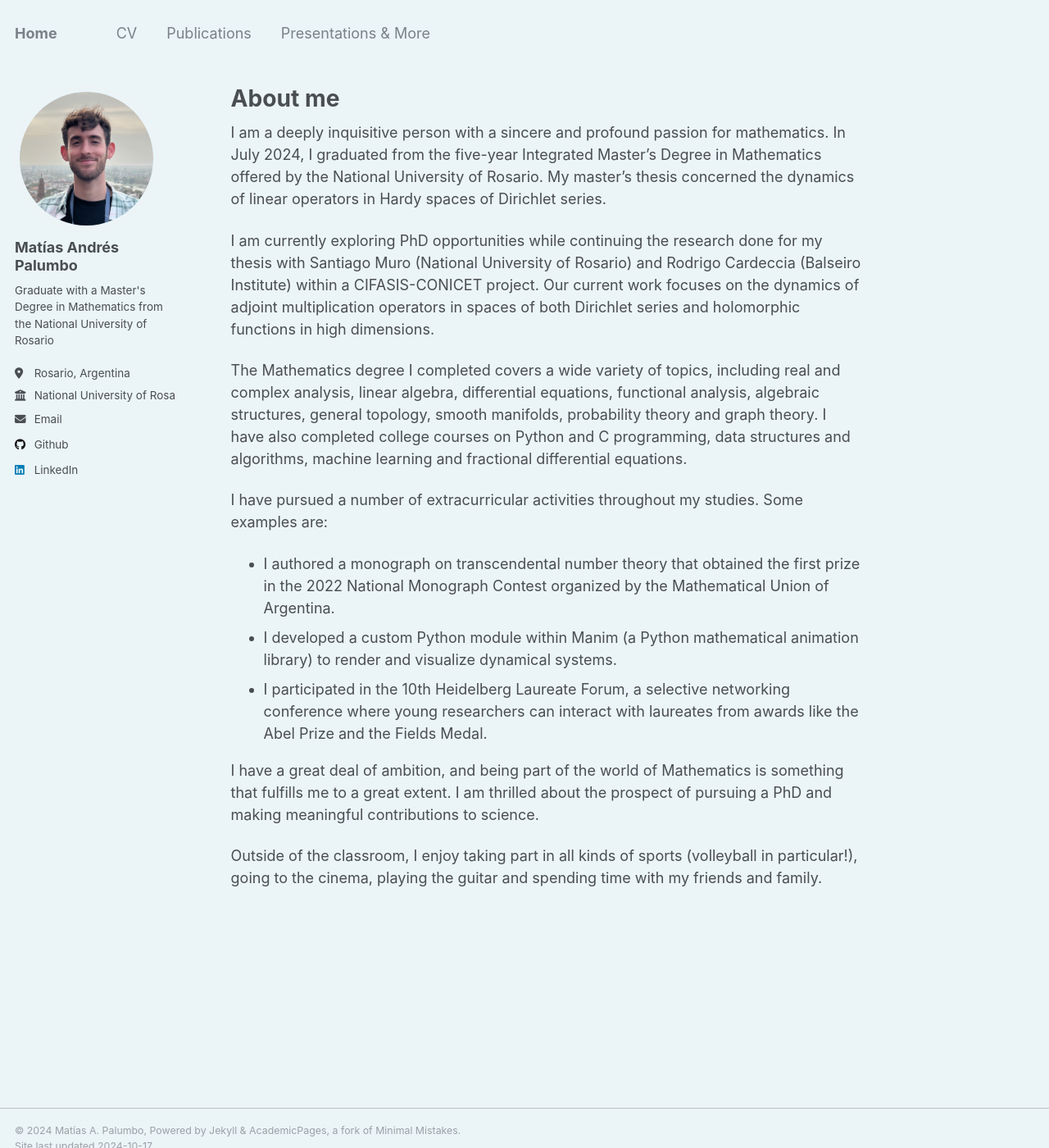
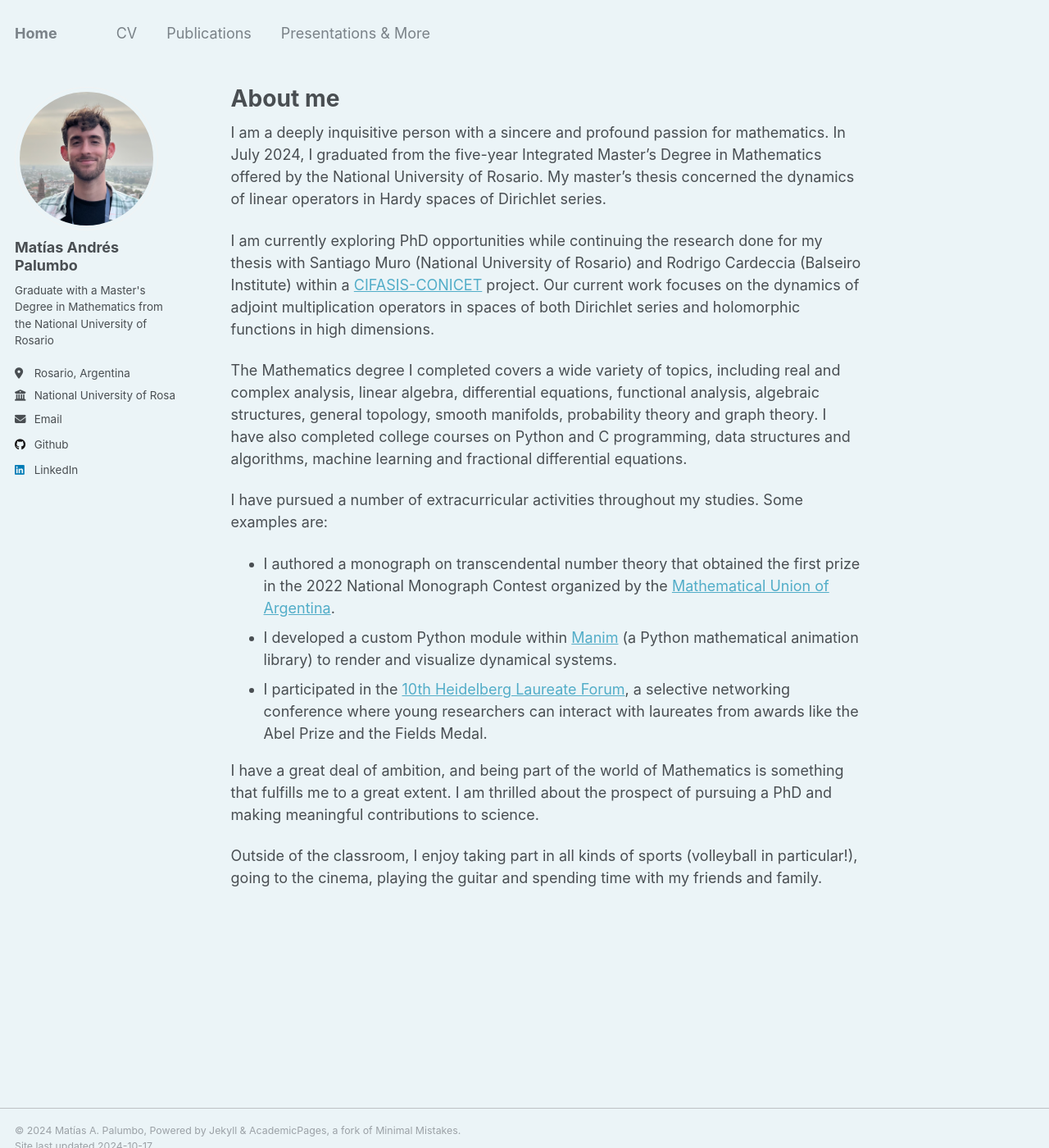
Before and after one commit to matiaspalumbo/matiaspalumbo.github.io, a Jekyll site: the page built from _pages/about.md, in a window 1280 px wide and 1400 px high. Shown: the whole window at 82% size. Built offline with Jekyll 4.4.1, drawn with Linux system fonts in a browser that asks for light colours; part of the change alters nothing that is shown.

```diff
--- a/_pages/about.md
+++ b/_pages/about.md
@@ -9,14 +9,14 @@ redirect_from:
 
 I am a deeply inquisitive person with a sincere and profound passion for mathematics. In July 2024, I graduated from the five-year Integrated Master's Degree in Mathematics offered by the National University of Rosario. My master's thesis concerned the dynamics of linear operators in Hardy spaces of Dirichlet series.
 
-I am currently exploring PhD opportunities while continuing the research done for my thesis with Santiago Muro (National University of Rosario) and Rodrigo Cardeccia (Balseiro Institute) within a CIFASIS-CONICET project. Our current work focuses on the dynamics of adjoint multiplication operators in spaces of both Dirichlet series and holomorphic functions in high dimensions.
+I am currently exploring PhD opportunities while continuing the research done for my thesis with Santiago Muro (National University of Rosario) and Rodrigo Cardeccia (Balseiro Institute) within a [CIFASIS-CONICET](https://www.cifasis-conicet.gov.ar/en/) project. Our current work focuses on the dynamics of adjoint multiplication operators in spaces of both Dirichlet series and holomorphic functions in high dimensions.
 
 The Mathematics degree I completed covers a wide variety of topics, including real and complex analysis, linear algebra, differential equations, functional analysis, algebraic structures, general topology, smooth manifolds, probability theory and graph theory. I have also completed college courses on Python and C programming, data structures and algorithms, machine learning and fractional differential equations.
 
 I have pursued a number of extracurricular activities throughout my studies. Some examples are:
-- I authored a monograph on transcendental number theory that obtained the first prize in the 2022 National Monograph Contest organized by the Mathematical Union of Argentina.
-- I developed a custom Python module within Manim (a Python mathematical animation library) to render and visualize dynamical systems.
-- I participated in the 10th Heidelberg Laureate Forum, a selective networking conference where young researchers can interact with laureates from awards like the Abel Prize and the Fields Medal.
+- I authored a monograph on transcendental number theory that obtained the first prize in the 2022 National Monograph Contest organized by the [Mathematical Union of Argentina](https://www.union-matematica.org.ar/).
+- I developed a custom Python module within [Manim](https://github.com/3b1b/manim) (a Python mathematical animation library) to render and visualize dynamical systems.
+- I participated in the [10th Heidelberg Laureate Forum](https://www.heidelberg-laureate-forum.org/), a selective networking conference where young researchers can interact with laureates from awards like the Abel Prize and the Fields Medal.
 <!-- - I organized and taught a LaTeX workshop aimed at both undergraduate and graduate Mathematics, Computer Science and Physics students. -->
 
 I have a great deal of ambition, and being part of the world of Mathematics is something that fulfills me to a great extent. I am thrilled about the prospect of pursuing a PhD and making meaningful contributions to science.
```
